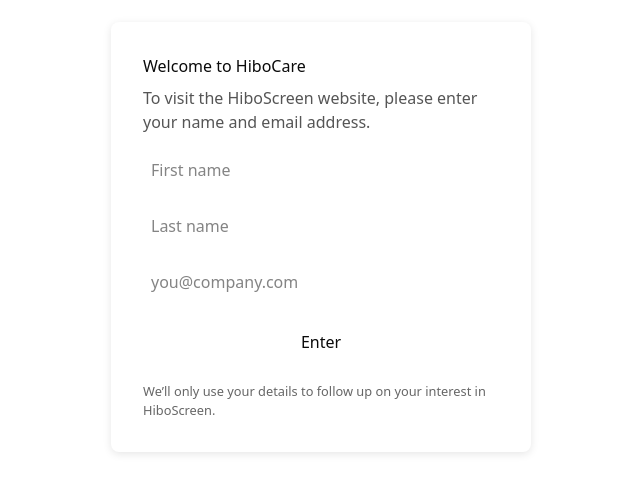
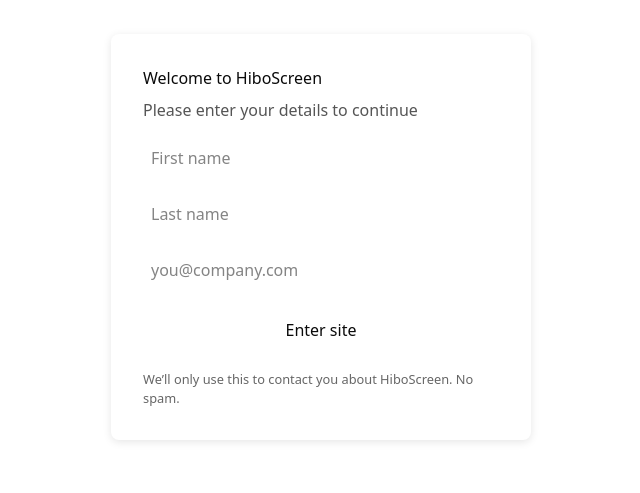
Before and after one commit to Africanspeakerbureau/hybocare, a React (Vite) app in the folder hibocare-website/: page / in a window 1280 px wide. Shown: the part 163-656 px from the top of the page, without its empty margins (319-959 px from the left). Built offline with nearby package versions, Linux system fonts and the light colour scheme.

Commit message:
feat: add gate TTL and update copy

```diff
--- a/hibocare-website/src/features/gate/Gate.jsx
+++ b/hibocare-website/src/features/gate/Gate.jsx
@@ -1,12 +1,28 @@
-import { useState } from 'react'
+import { useState, useEffect } from 'react'
 import LandingGate from './LandingGate'
 
-const bypass = String(import.meta.env.VITE_GATE_BYPASS) === 'true'
+const days = Number(import.meta.env.VITE_GATE_TTL_DAYS ?? 30)
+const ttlMs = days * 864e5
+
+window.clearGate = () =>
+  ['gate_ok', 'gate_name', 'gate_email', 'gate_until'].forEach(k =>
+    localStorage.removeItem(k)
+  )
 
 export default function Gate({ children }) {
-  const [ok, setOk] = useState(() =>
-    bypass || localStorage.getItem('gate_ok') === '1'
-  )
+  const [ok, setOk] = useState(false)
+
+  useEffect(() => {
+    const bypass = import.meta.env.VITE_GATE_BYPASS === 'true'
+    const storedOk = localStorage.getItem('gate_ok') === '1'
+    const until = parseInt(localStorage.getItem('gate_until') || '0', 10)
+    const allowed = storedOk && until > Date.now()
+
+    if (allowed) {
+      localStorage.setItem('gate_until', String(Date.now() + ttlMs))
+    }
+    setOk(bypass || allowed)
+  }, [])
 
   if (ok) return children
   return <LandingGate onSuccess={() => setOk(true)} />
--- a/hibocare-website/src/features/gate/LandingGate.jsx
+++ b/hibocare-website/src/features/gate/LandingGate.jsx
@@ -6,6 +6,9 @@
   const [email, setEmail] = useState('')
   const [submitted, setSubmitted] = useState(false)
   const [touched, setTouched] = useState({ first: false, last: false, email: false })
+
+  const days = Number(import.meta.env.VITE_GATE_TTL_DAYS ?? 30)
+  const ttlMs = days * 864e5
 
   const firstNameError = firstName.trim().length >= 2 ? '' : 'Please enter your first name'
   const lastNameError = lastName.trim().length >= 2 ? '' : 'Please enter your last name'
@@ -38,7 +41,7 @@
           headers: { 'Content-Type': 'application/json' },
           body: JSON.stringify(payload),
         })
-      } catch (_) {
+      } catch {
         // ignore network failure
       }
     }
@@ -46,6 +49,7 @@
     localStorage.setItem('gate_ok', '1')
     localStorage.setItem('gate_name', `${firstName} ${lastName}`.trim())
     localStorage.setItem('gate_email', email)
+    localStorage.setItem('gate_until', String(Date.now() + ttlMs))
 
     if (onSuccess) onSuccess()
     else location.reload()
@@ -59,9 +63,9 @@
         onSubmit={handleSubmit}
         style={{ width: '100%', maxWidth: 420, background: '#fff', padding: '2rem', borderRadius: '8px', boxShadow: '0 2px 8px rgba(0,0,0,0.1)' }}
       >
-        <h1 style={{ marginBottom: '0.5rem' }}>Welcome to HiboCare</h1>
+        <h1 style={{ marginBottom: '0.5rem' }}>Welcome to HiboScreen</h1>
         <p style={{ marginBottom: '1rem', color: '#555' }}>
-          To visit the HiboScreen website, please enter your name and email address.
+          Please enter your details to continue
         </p>
         <div style={{ marginBottom: '1rem' }}>
           <input
@@ -107,10 +111,10 @@
           disabled={!isValid}
           style={{ width: '100%', padding: '0.75rem', cursor: isValid ? 'pointer' : 'not-allowed' }}
         >
-          Enter
+          Enter site
         </button>
         <p style={{ marginTop: '1rem', fontSize: '0.8rem', color: '#666' }}>
-          We’ll only use your details to follow up on your interest in HiboScreen.
+          We’ll only use this to contact you about HiboScreen. No spam.
         </p>
       </form>
     </div>
```
Also changed, not shown: 2 other files (tests, documents, lock files or other folders).
